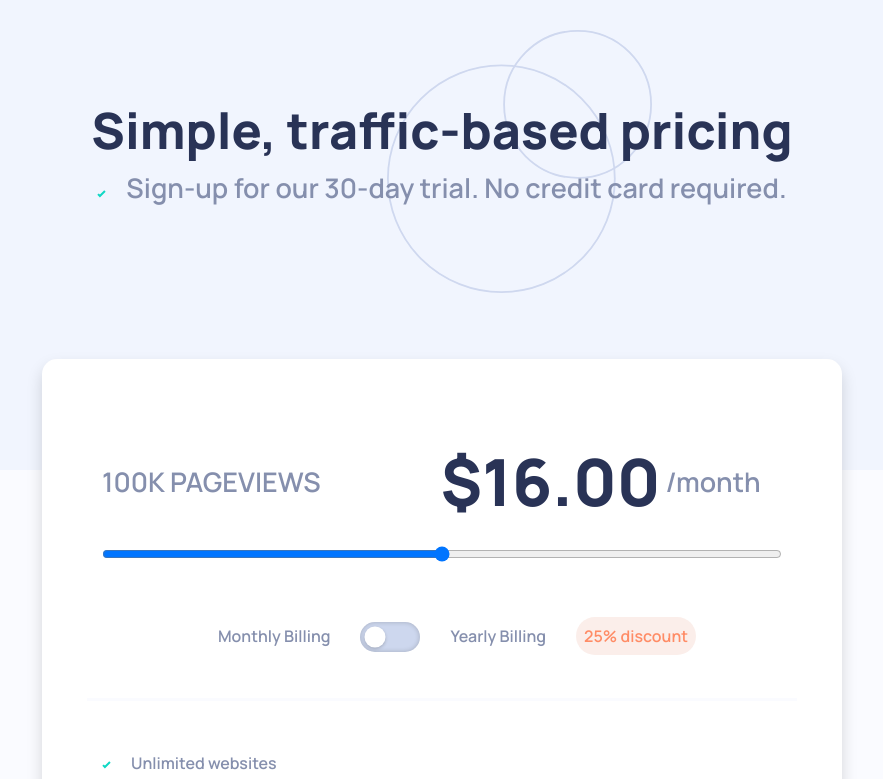
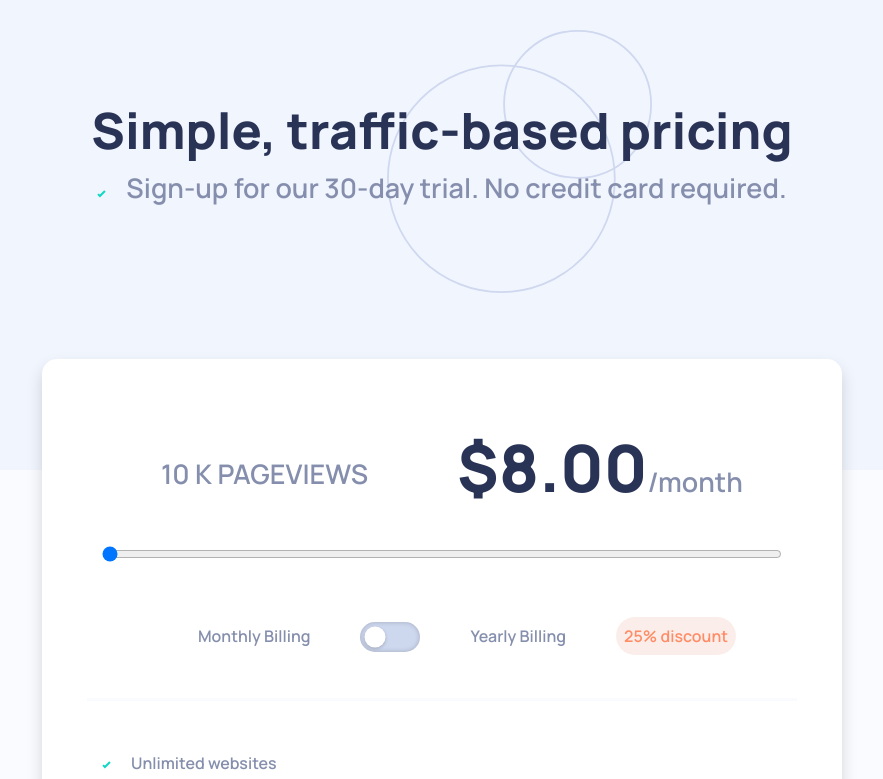
Before and after one commit to Avery-techdev/interactive-pricing-component-react, a React (Create React App) app: page / in a window 1280 px wide. Shown: the top 779 px of the page, without its empty margins (198-1081 px from the left). Built offline with nearby package versions, Linux system fonts and the light colour scheme.

Commit message:
builded slider input and output values

```diff
--- a/src/Slider.css
+++ b/src/Slider.css
@@ -1,3 +1,17 @@
+.pricing-slider-value {
+  display: inline;
+}
+
+.Slider .row {
+  margin-top: 0;
+  border-top: 0;
+}
+
+.Slider .text-start {
+  position: relative;
+  top: 35px;
+}
+
 input[type="range"] {
   width: 100%;
   margin: 30px 0 30px;
@@ -46,15 +60,12 @@ p::before {
 .dollar {
   font-size: 65px;
   font-weight: 800;
-  position: relative;
-  bottom: -14px;
-  right: -120px;
-  text-align: right;
+
 }
 
 .per-month {
   position: relative;
-  right: -125px;
+
 }
 
 .billing-text {
@@ -64,7 +75,7 @@ p::before {
 }
 
 .text-spacing {
-  margin: 0 30px;
+  margin: 0 50px;
 }
 
 .discount{
--- a/src/Slider.js
+++ b/src/Slider.js
@@ -1,25 +1,80 @@
-import React from "react";
+import React, { useState } from "react";
 
 import "./Slider.css";
 
-export default function Slider() {
+class Slider extends React.Component {
+
+  state = {
+    priceInputValue: "0", // initial input value
+    priceInput: {         // slider values
+      0: ["10 K"],
+      1: ["50 K"],
+      2: ["100 K"],
+      3: ["500 K"],
+      4: ["1 M"],
+    },
+    priceOutput: {        // output values
+      plan1: {
+        0: ["8.00"],
+        1: ["12.00"],
+        2: ["16.00"],
+        3: ["24.00"],
+        4: ["36.00"],
+      }
+    }
+  };
+
+  slider = React.createRef();
+
+  componentDidMount() {
+    this.slider.current.setAttribute("min", 0);
+    this.slider.current.setAttribute(
+      "max",
+      Object.keys(this.state.priceInput).length - 1
+    );
+  }
+
+  handlePricingSlide = e => {
+    this.setState({ priceInputValue: e.target.value });
+  };
+
+  getPricingData = (obj, pos) => {
+    return pos !== undefined
+      ? obj[this.state.priceInputValue][pos]
+      : obj[this.state.priceInputValue];
+  };
+
+
+
+  render() {
   return (
     <div className="Slider">
-      <div className="grey-text d-inline text-start" >
-       100K PAGEVIEWS
+      <div className="row">
+        <div className="grey-text d-inline text-start col-6">
+          <div ref={this.sliderValue} className="pricing-slider-value">
+              {this.getPricingData(this.state.priceInput)}
+          </div> PAGEVIEWS
+        </div>
+        <div className="col-6">
+          <div className="dollar d-inline p-0">
+            ${this.getPricingData(this.state.priceOutput.plan1, 0)}
+          </div>
+          <div className="d-inline grey-text per-month">
+            /month
+          </div>
+        </div>
       </div>
-      <div className="dollar d-inline p-0">
-        $16.00
-      </div>
-      <div className="d-inline grey-text per-month">
-        /month
-      </div>
-      <input type="range"/>
+      <input
+        type="range"
+        ref={this.slider}
+        defaultValue={this.state.priceInputValue}
+        onChange={this.handlePricingSlide}
+      />
       <div className="billing-text">
         <span className="text-spacing">
           Monthly Billing
         </span>
-        <input type="checkbox" className="switch" />
+        <input type="checkbox" className="switch" onChange={this.handleSwitch} />
         <span className="text-spacing">
           Yearly Billing
         </span>
@@ -30,4 +85,7 @@ export default function Slider() {
     </div>
 
   );
+  };
 }
+
+export default Slider;
```
